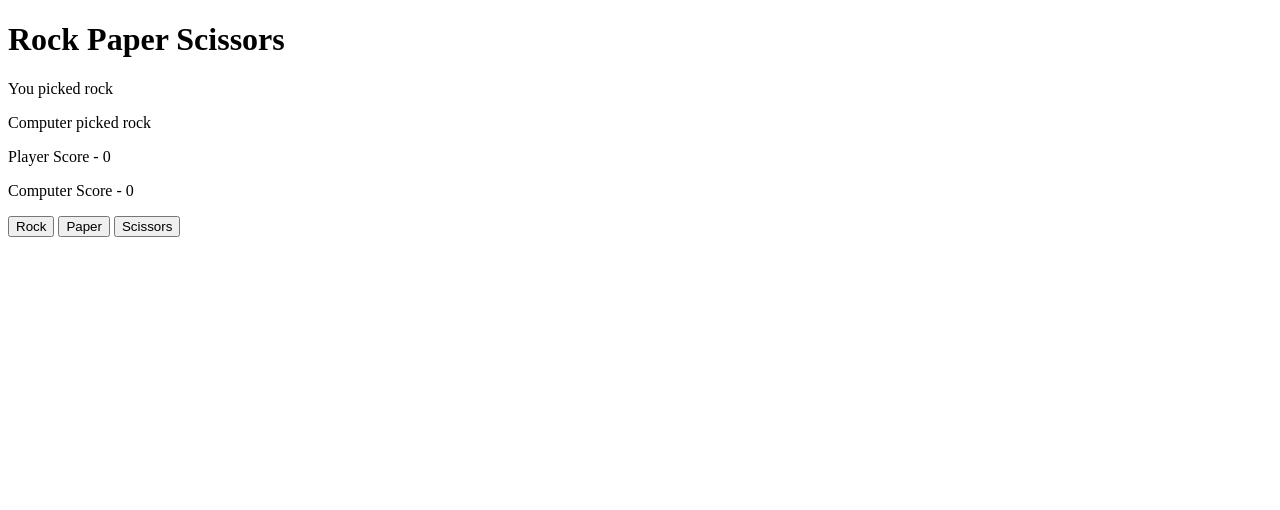
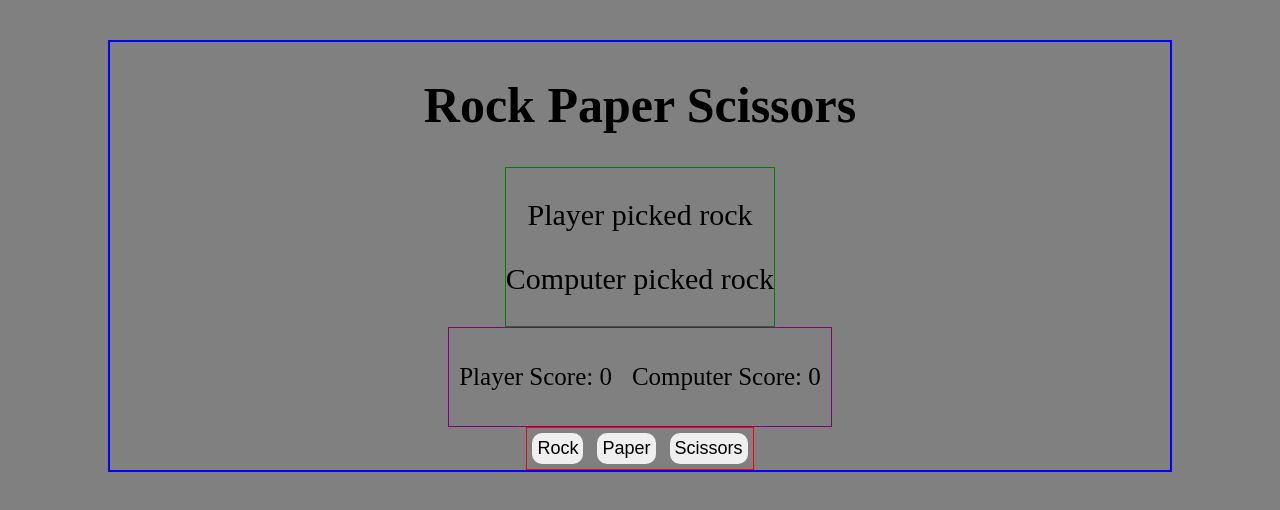
Before and after one commit to KNWard/Rock-Paper-Scissors, a plain HTML site: page index.html in a window 1280 px wide. Both pictures are taken after a click on the button "Rock". Drawn offline with Linux system fonts and the light colour scheme.

Commit message:
Added class names to div 's. added some styling. Changed 'score' text in JS.

```diff
--- a/index.html
+++ b/index.html
@@ -15,12 +15,12 @@
         <p id="computer-choice"></p>
       </div>
 
-      <div>
+      <div class="score">
         <p id="player-score">Player Score - 0</p>
         <p id="computer-score">Computer Score - 0</p>
       </div>
 
-      <div>
+      <div class="btn-container">
         <button id="rock">Rock</button>
         <button id="paper">Paper</button>
         <button id="scissors">Scissors</button>
--- a/rps.js
+++ b/rps.js
@@ -58,16 +58,16 @@ function playRound(playerChoice) {
 }
 
 function scoreKeep(result, playerChoice, computerChoice) {
-  playerChoiceP.innerHTML = `You picked ${playerChoice}`;
+  playerChoiceP.innerHTML = `Player picked ${playerChoice}`;
   computerChoiceP.innerHTML = `Computer picked ${computerChoice}`;
   resultP.innerHTML = result;
 
   if (result === "Player Wins") {
-    playerScoreP.innerHTML = `Player Score - ${playerScore}`;
-    computerScoreP.innerHTML = `Computer Score - ${computerScore}`;
+    playerScoreP.innerHTML = `Player Score: ${playerScore}`;
+    computerScoreP.innerHTML = `Computer Score: ${computerScore}`;
   } else result === "Computer Wins";
-  computerScoreP.innerHTML = `Computer Score - ${computerScore}`;
-  playerScoreP.innerHTML = `Player Score - ${playerScore}`;
+  computerScoreP.innerHTML = `Computer Score: ${computerScore}`;
+  playerScoreP.innerHTML = `Player Score: ${playerScore}`;
 }
 
 function playGame(playerScore, computerScore) {
--- a/styles.css
+++ b/styles.css
@@ -0,0 +1,48 @@
+body {
+ background-color: grey;
+}
+
+#game-board {
+ border: 2px solid blue;
+ display: flex;
+ flex-direction: column;
+ justify-content: center;
+ align-items: center;
+ margin: 40px 100px 20px 100px;
+}
+
+#game-board h1 {
+ font-size: 50px;
+}
+
+.container {
+ border: 1px solid green;
+ text-align: center;
+}
+
+.container p {
+ font-size: 30px;
+}
+
+.score {
+ border: 1px solid purple;
+ display: inline-flex;
+ justify-content: space-between;
+}
+
+.score p {
+ font-size: 25px;
+ padding: 10px;
+}
+
+.btn-container {
+ border: 1px solid red;
+}
+
+.btn-container button {
+ margin: 5px;
+ padding: 5px;
+ font-size: 18px;
+ border: none;
+ border-radius: 10px;
+}
```
